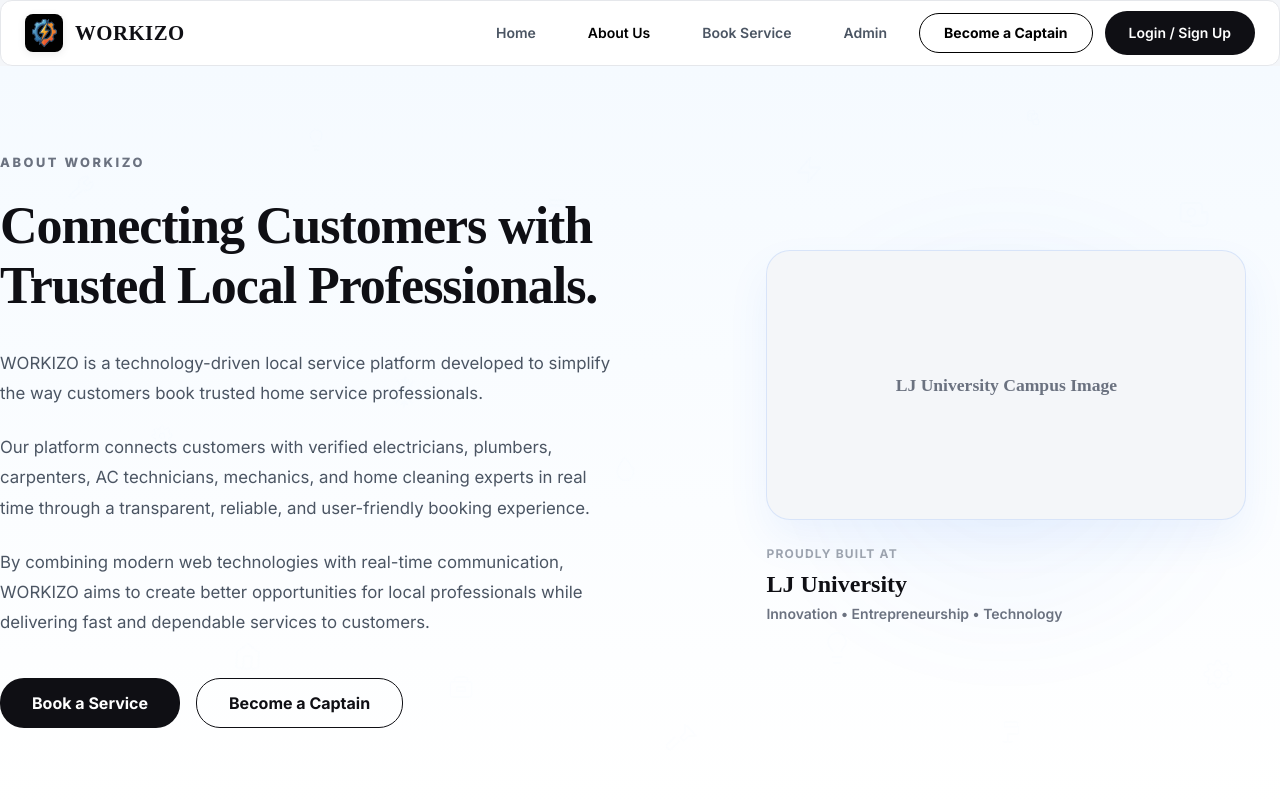
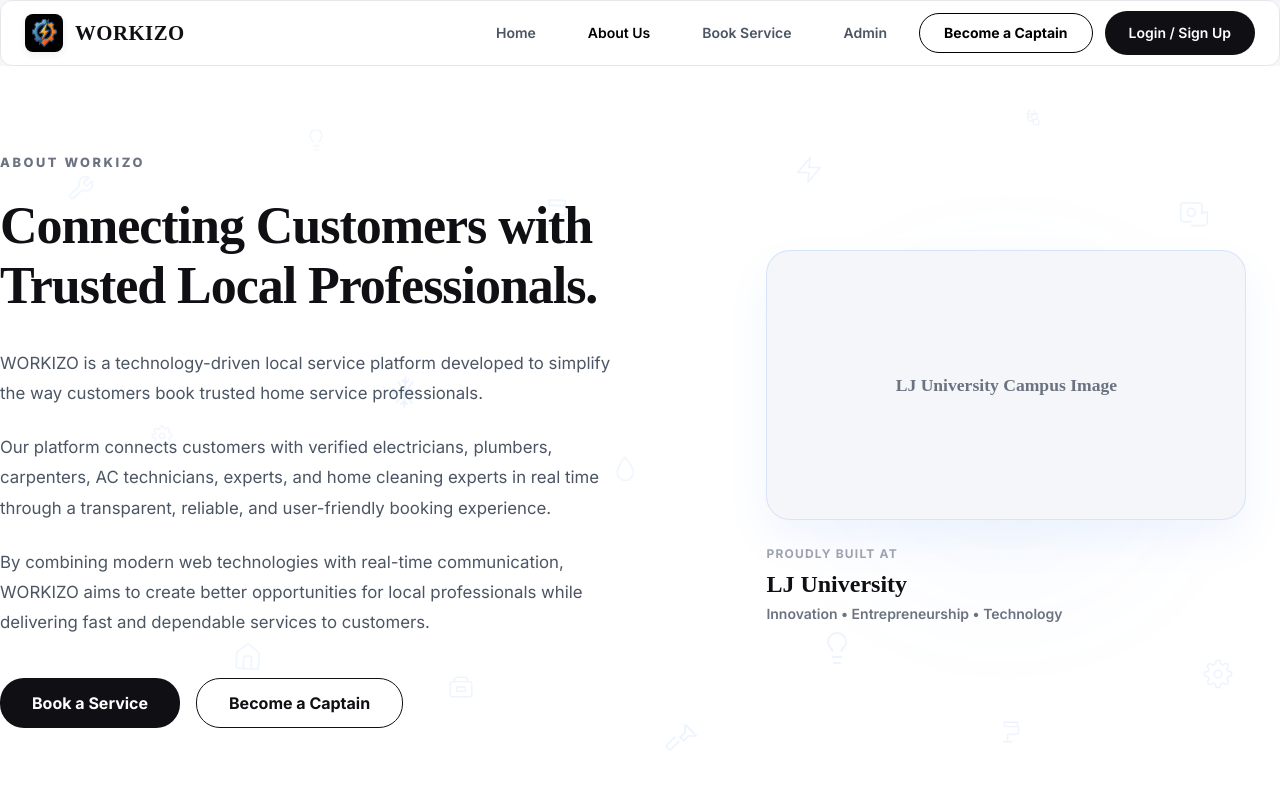
Before and after one commit to VedGoyaniTech/Workizo-A_service_company, a React (Vite) app in the folder frontend/: page /about in a window 1280 px wide. Shown: the top 800 px of the page. Built offline with nearby package versions, Linux system fonts and the light colour scheme; no server answers.

Commit message:
Fix background gradient overlap and adjust tool icon pattern opacity

```diff
--- a/frontend/src/AboutUs.jsx
+++ b/frontend/src/AboutUs.jsx
@@ -99,7 +99,7 @@
           overflow: 'hidden',
           pt: '80px',
           pb: '80px',
-          background: 'linear-gradient(180deg, #F5FAFF 0%, #FFFFFF 100%)',
+          bgcolor: '#FFFFFF', // Solid clean white background to prevent any blue gradient overlap
           borderBottom: '1px solid #F3F4F6'
         }}
       >
@@ -113,14 +113,14 @@
               top: `${node.y}%`,
               width: `${node.size}px`,
               height: `${node.size}px`,
-              color: '#DBEAFE',
-              opacity: 0.06,
+              color: '#3B82F6', // Clear but extremely subtle blue outline
+              opacity: 0.09,    // Set opacity to 9% so it's perfectly visible on clean white background
               transform: `rotate(${node.rotate}deg)`,
               animation: `${node.anim} 14s ease-in-out infinite`,
               zIndex: 0,
               pointerEvents: 'none',
               display: {
-                xs: index < 7 ? 'block' : 'none', // Slice down number of elements on mobile
+                xs: index < 7 ? 'block' : 'none', // Less icons on mobile
                 sm: 'block'
               }
             }}
@@ -187,7 +187,7 @@
                   WORKIZO is a technology-driven local service platform developed to simplify the way customers book trusted home service professionals.
                 </Typography>
                 <Typography variant="body1" sx={{ color: '#4B5563', lineHeight: 1.8, fontSize: '1.05rem' }}>
-                  Our platform connects customers with verified electricians, plumbers, carpenters, AC technicians, mechanics, and home cleaning experts in real time through a transparent, reliable, and user-friendly booking experience.
+                  Our platform connects customers with verified electricians, plumbers, carpenters, AC technicians, experts, and home cleaning experts in real time through a transparent, reliable, and user-friendly booking experience.
                 </Typography>
                 <Typography variant="body1" sx={{ color: '#4B5563', lineHeight: 1.8, fontSize: '1.05rem' }}>
                   By combining modern web technologies with real-time communication, WORKIZO aims to create better opportunities for local professionals while delivering fast and dependable services to customers.
@@ -267,7 +267,7 @@
                   width: '120%',
                   height: '120%',
                   borderRadius: '50%',
-                  background: 'radial-gradient(circle, rgba(59,130,246,0.06) 0%, rgba(255,255,255,0) 70%)',
+                  background: 'radial-gradient(circle, rgba(59,130,246,0.04) 0%, rgba(255,255,255,0) 70%)',
                   filter: 'blur(30px)',
                   zIndex: 1,
                   pointerEvents: 'none'
```
